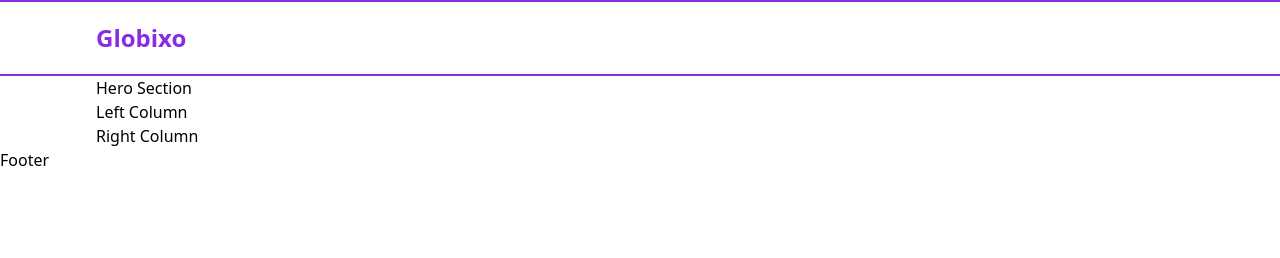
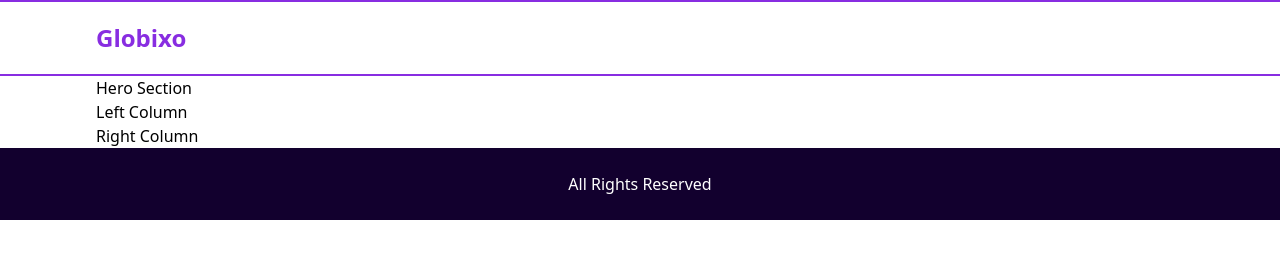
Before and after one commit to RabbanMehamood/globixo-assignment, a website: page src/index.html in a window 1280 px wide. Drawn offline with Linux system fonts and the light colour scheme.

Commit message:
Add Footer

```diff
--- a/src/index.html
+++ b/src/index.html
@@ -19,6 +19,8 @@
         <aside class="right-column">Right Column</aside>
       </section>
     </main>
-    <footer>Footer</footer>
+    <footer class="px-24 py-6 bg-[#12002e]">
+      <p class="text-center text-white">All Rights Reserved</p>
+    </footer>
   </body>
 </html>
```
Also changed, not shown: src/output.css.
